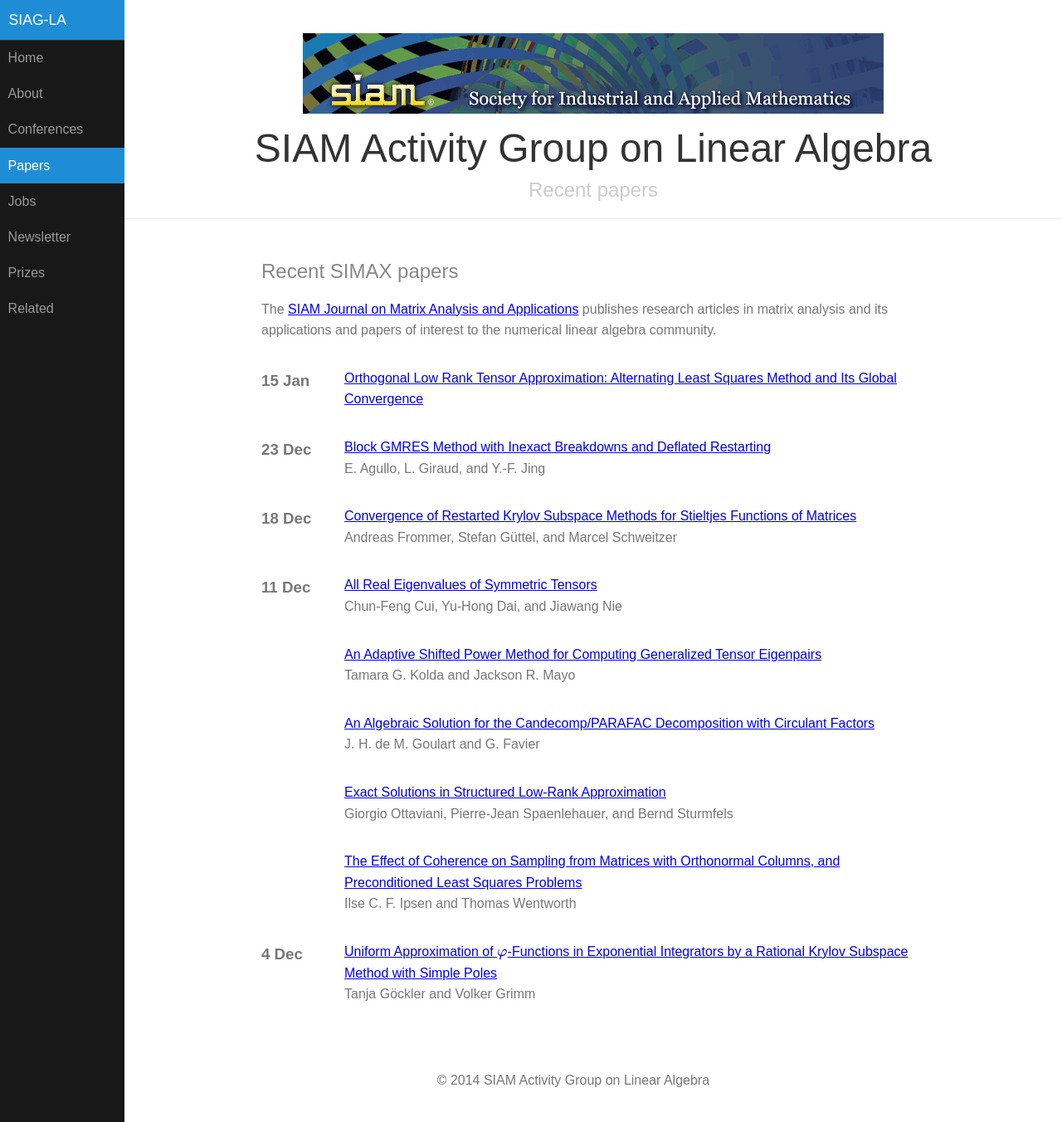
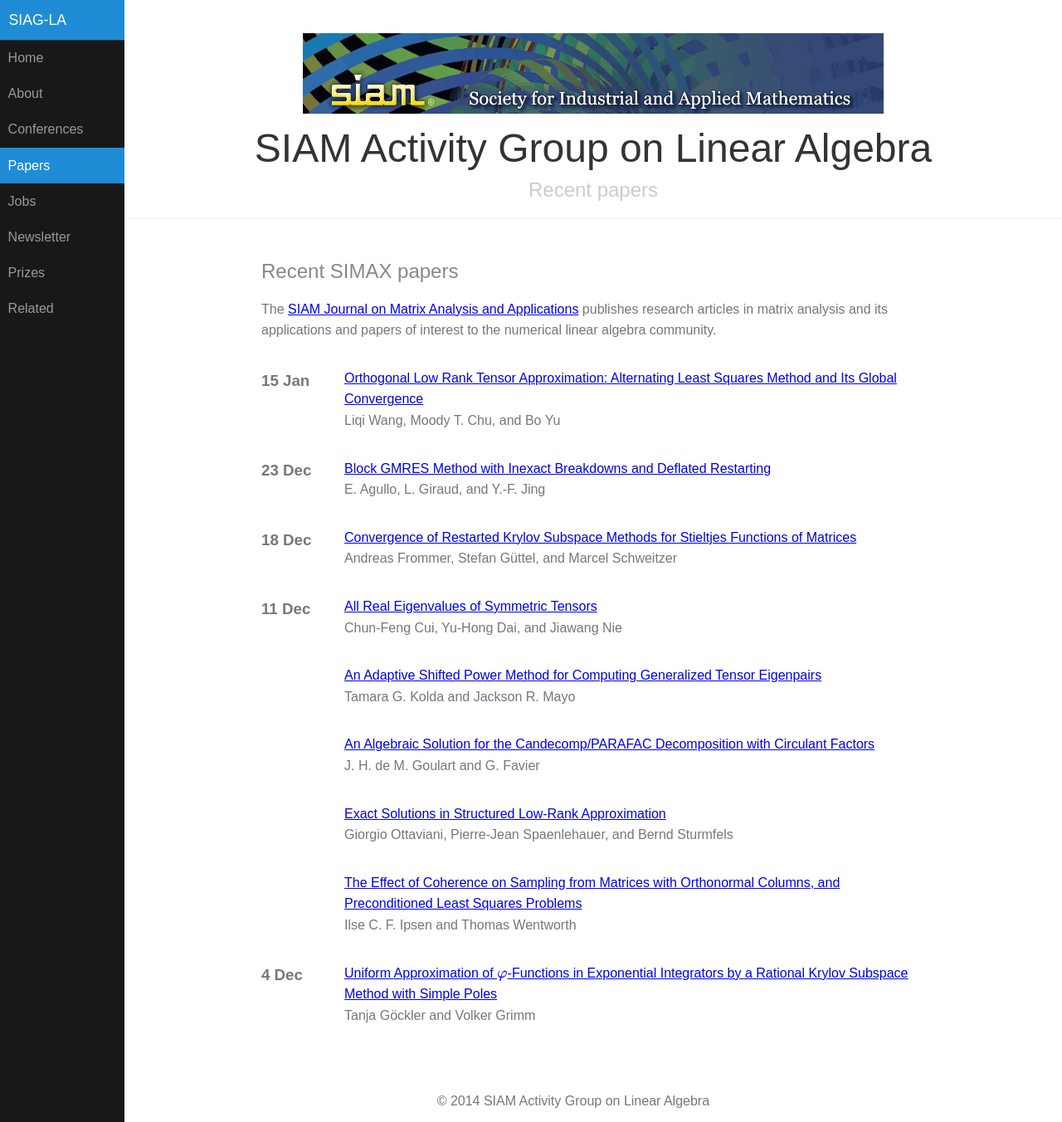
Before and after one commit to dbindel/siagla, a Jekyll site: the page built from simax.html, in a window 1280 px wide and 1352 px high. Shown: the whole window at 83% size. Built offline with Jekyll 4.4.1, drawn with Linux system fonts in a browser that asks for light colours; formulas are drawn with MathJax 3.

Commit message:
Corrected author on SIMAX post.

```diff
--- a/_data/simax.yml
+++ b/_data/simax.yml
@@ -645,9 +645,7 @@
   pp_start: '1625'
   title: Block GMRES Method with Inexact Breakdowns and Deflated Restarting
   volume: '35'
-- authors: '
-
-    '
+- authors: Liqi Wang, Moody T. Chu, and Bo Yu
   date: Thu, 15 Jan 2015 08:00:00 GMT
   doi: doi:10.1137/130943133
   link: http://epubs.siam.org/doi/abs/10.1137/130943133?ai=s7&mi=3ezuvv&af=R
```
